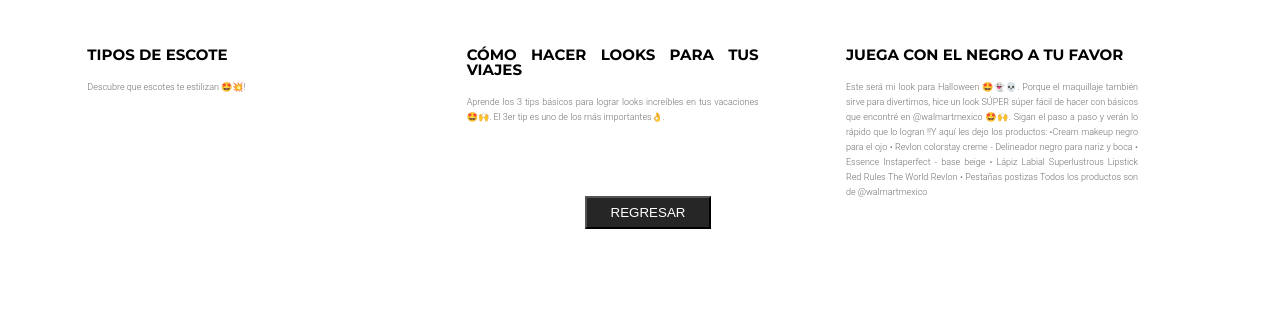
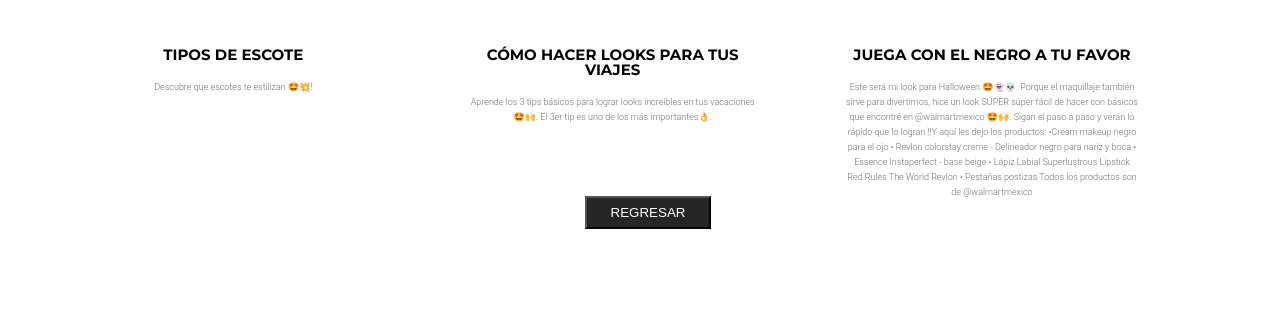
Before and after one commit to alancruzr/arps, a PHP site: page /screen5.html in a window 1280 px wide. Shown: the part 1023-1346 px from the top of the page. Run offline with PHP 8.4, Linux system fonts and the light colour scheme; some libraries are stand-ins or nearby versions.

Commit message:
fixed font alignment on screen 5 for titles

```diff
--- a/css/screen5.css
+++ b/css/screen5.css
@@ -459,7 +459,7 @@ color: #000000;
 font-family: "Montserrat";
 font-size: 0.938rem;
 font-weight: bold;
-text-align: justify;
+text-align: center;
 
 }
 
@@ -481,7 +481,7 @@ text-align: justify;
 	margin-top: -10rem;
 	margin-bottom: auto;
 	margin-left: auto;
-	text-align: justify;
+	text-align: center;
 
 }
 
```
Also changed, not shown: 1 other file.
